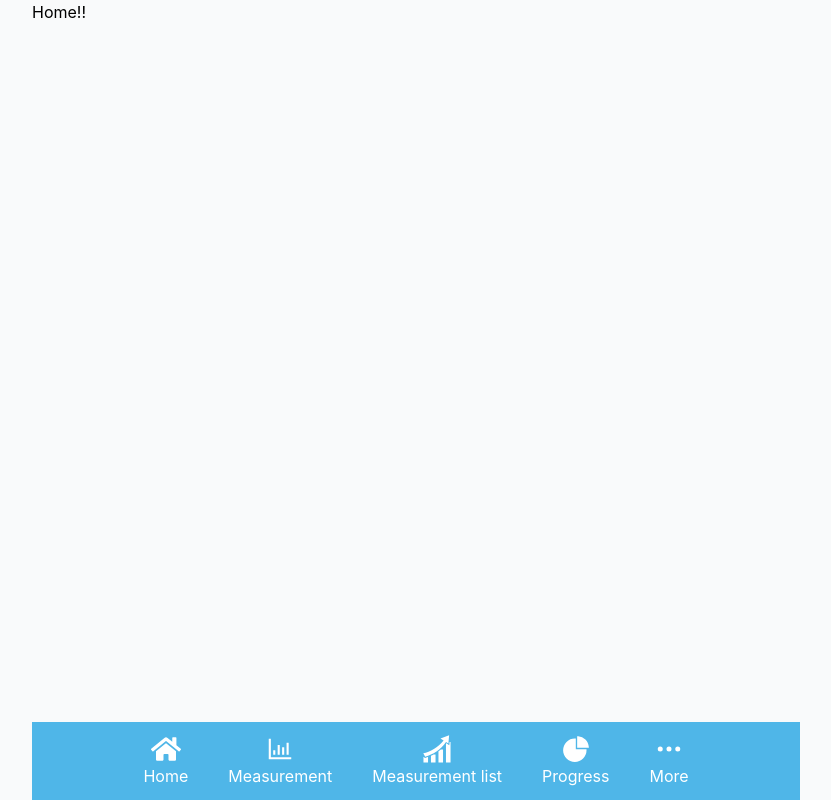
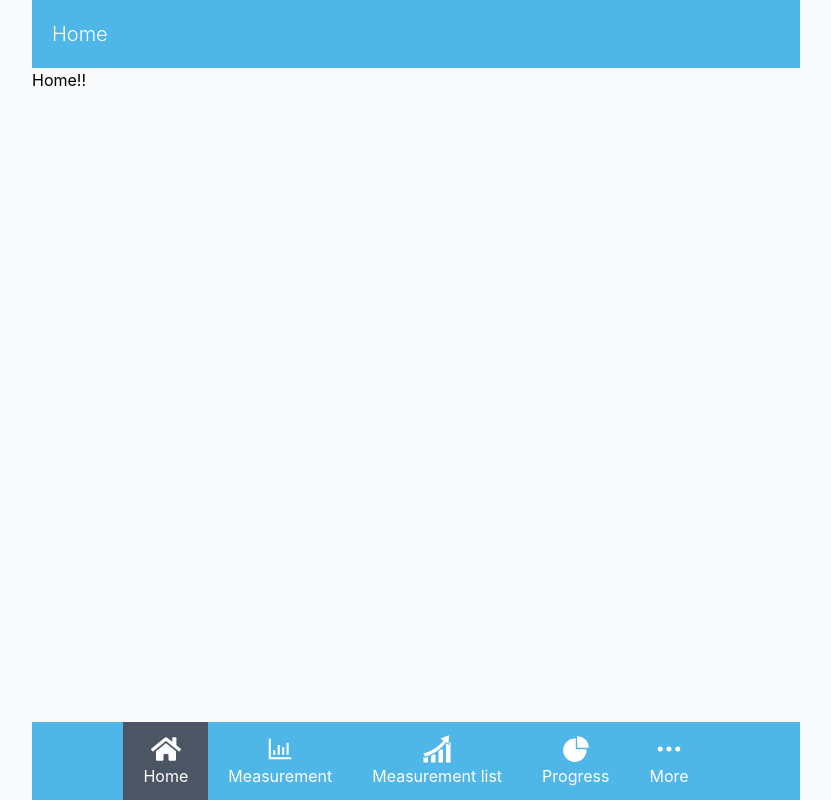
Before and after one commit to dipbazz/track-my-fitness-ui, a React (Create React App) app: page / in a window 1280 px wide. Shown: the whole page, without its empty margins (224-1055 px from the left). Built offline with nearby package versions, Linux system fonts and the light colour scheme; sample sign-in values are in the browser's storage.

Commit message:
Fix the active state of menu on page change

```diff
--- a/src/components/Home.js
+++ b/src/components/Home.js
@@ -1,5 +1,10 @@
+import Heading from './layouts/Heading';
+
 const Home = () => (
-  <h1>Home!!</h1>
+  <>
+    <Heading title="Home" />
+    <h1>Home!!</h1>
+  </>
 );
 
 export default Home;
--- a/src/components/Navbar.js
+++ b/src/components/Navbar.js
@@ -1,37 +1,39 @@
-import { Link } from 'react-router-dom';
+import { Link, useLocation } from 'react-router-dom';
 import { FaHome } from 'react-icons/fa';
 import { AiOutlineBarChart, AiFillPieChart } from 'react-icons/ai';
 import { GiProgression } from 'react-icons/gi';
 import { FiMoreHorizontal } from 'react-icons/fi';
 
-const Navbar = () => (
+const Navbar = () => {
+  const location = useLocation();
+  return (
     <nav className="fixed z-10 bottom-0 w-full max-w-3xl bg-azure-900">
       <ul className="flex justify-center">
-      <li className="py-3 px-5 text-white text-center">
-        <Link className="" to="/">
+        <li className={`menu py-3 px-5 text-white text-center ${location.pathname === '/' && 'active'}`}>
+          <Link to="/">
             <FaHome className="text-3xl m-auto" />
             <span className="hidden sm:block">Home</span>
           </Link>
         </li>
-      <li className="py-3 px-5 text-white text-center">
-        <Link className="" to="/measurement">
+        <li className={`menu py-3 px-5 text-white text-center ${location.pathname === '/measurement' && 'active'}`}>
+          <Link to="/measurement">
             <AiOutlineBarChart className="text-3xl m-auto" />
             <span className="hidden sm:block">Measurement</span>
           </Link>
         </li>
-      <li className="py-3 px-5 text-white text-center">
+        <li className={`menu py-3 px-5 text-white text-center ${location.pathname === '/measurement/list' && 'active'}`}>
           <Link className="" to="/measurement/list">
             <GiProgression className="text-3xl m-auto" />
             <span className="hidden sm:block">Measurement list</span>
           </Link>
         </li>
-      <li className="py-3 px-5 text-white text-center">
+        <li className={`menu py-3 px-5 text-white text-center ${location.pathname === '/progress' && 'active'}`}>
           <Link className="" to="/progress">
             <AiFillPieChart className="text-3xl m-auto" />
             <span className="hidden sm:block">Progress</span>
           </Link>
         </li>
-      <li className="py-3 px-5 text-white text-center">
+        <li className={`menu py-3 px-5 text-white text-center ${location.pathname === '/more' && 'active'}`}>
           <Link className="" to="/more">
             <FiMoreHorizontal className="text-3xl m-auto" />
             <span className="hidden sm:block">More</span>
@@ -40,5 +42,6 @@ const Navbar = () => (
       </ul>
     </nav>
   );
+};
 
 export default Navbar;
--- a/src/index.css
+++ b/src/index.css
@@ -15,3 +15,7 @@ code {
   font-family: source-code-pro, Menlo, Monaco, Consolas, 'Courier New',
     monospace;
 }
+
+.menu.active {
+  @apply bg-gray-600;
+}
```
Lines whose indentation alone changed are shown as unchanged.
